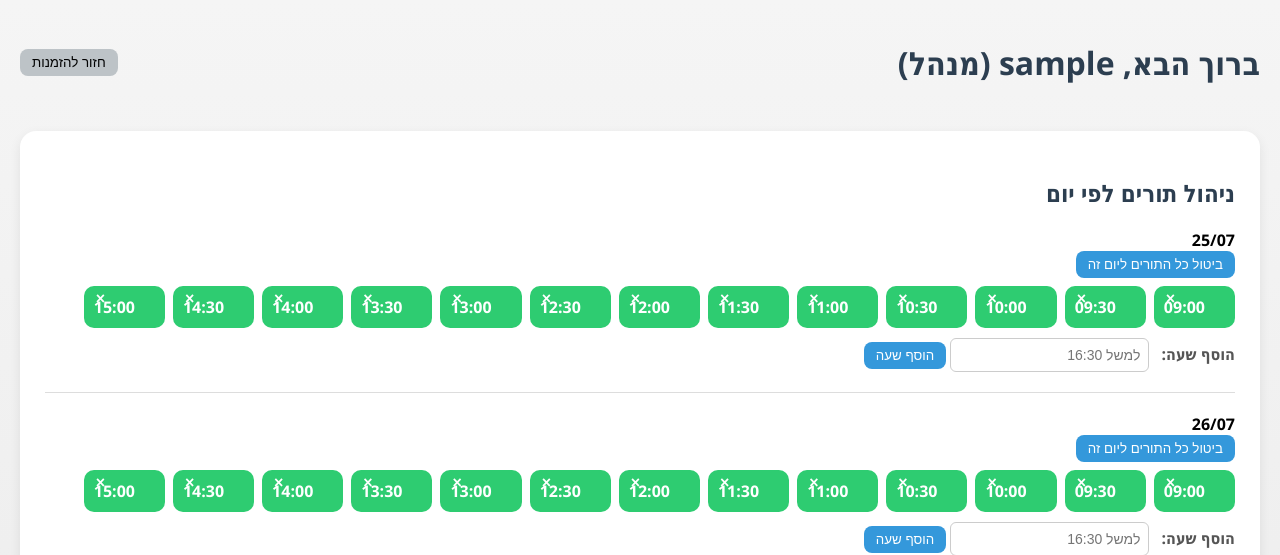
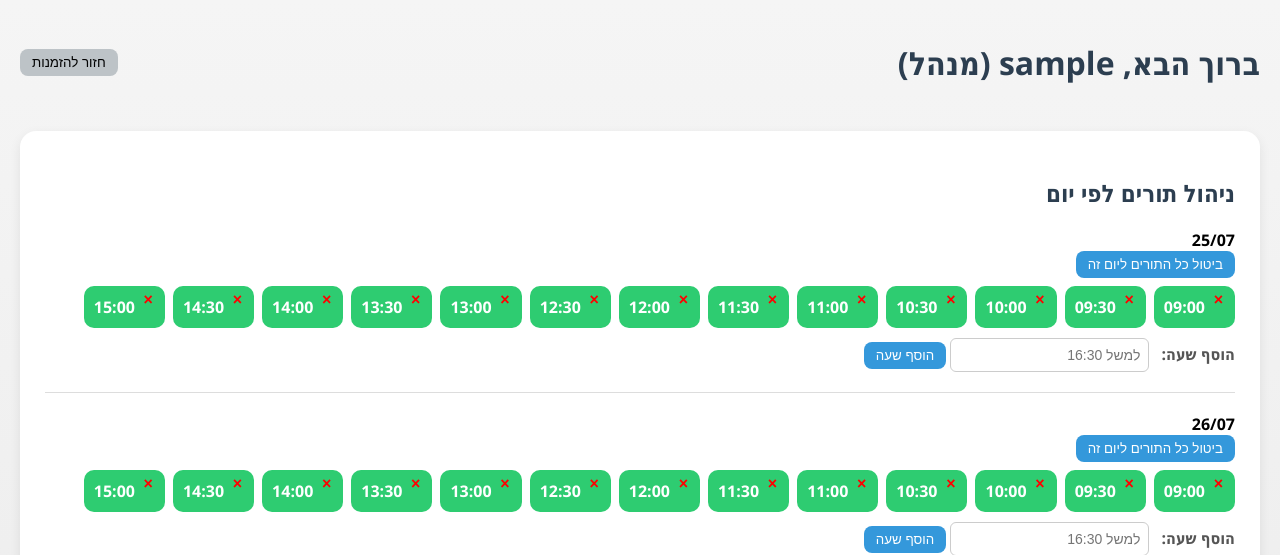
Before and after one commit to Nextwave19/barber, a Flask app: page /admin_command in a window 1280 px wide. Shown: the top 555 px of the page. Run offline with Flask 3, Linux system fonts and the light colour scheme; the visitor is signed in with stand-in values (Sample User, id 1).

Commit message:
Update admin_command.html

```diff
--- a/templates/admin_command.html
+++ b/templates/admin_command.html
@@ -82,14 +82,15 @@
 
         .remove-x {
             position: absolute;
-            top: 3px;
-            left: 6px;
+            top: 4px;
+            right: 6px;
             background: transparent;
             border: none;
-            color: white;
+            color: red;
             font-size: 16px;
             font-weight: bold;
             cursor: pointer;
+            z-index: 2;
         }
 
         .remove-x:hover {
```
